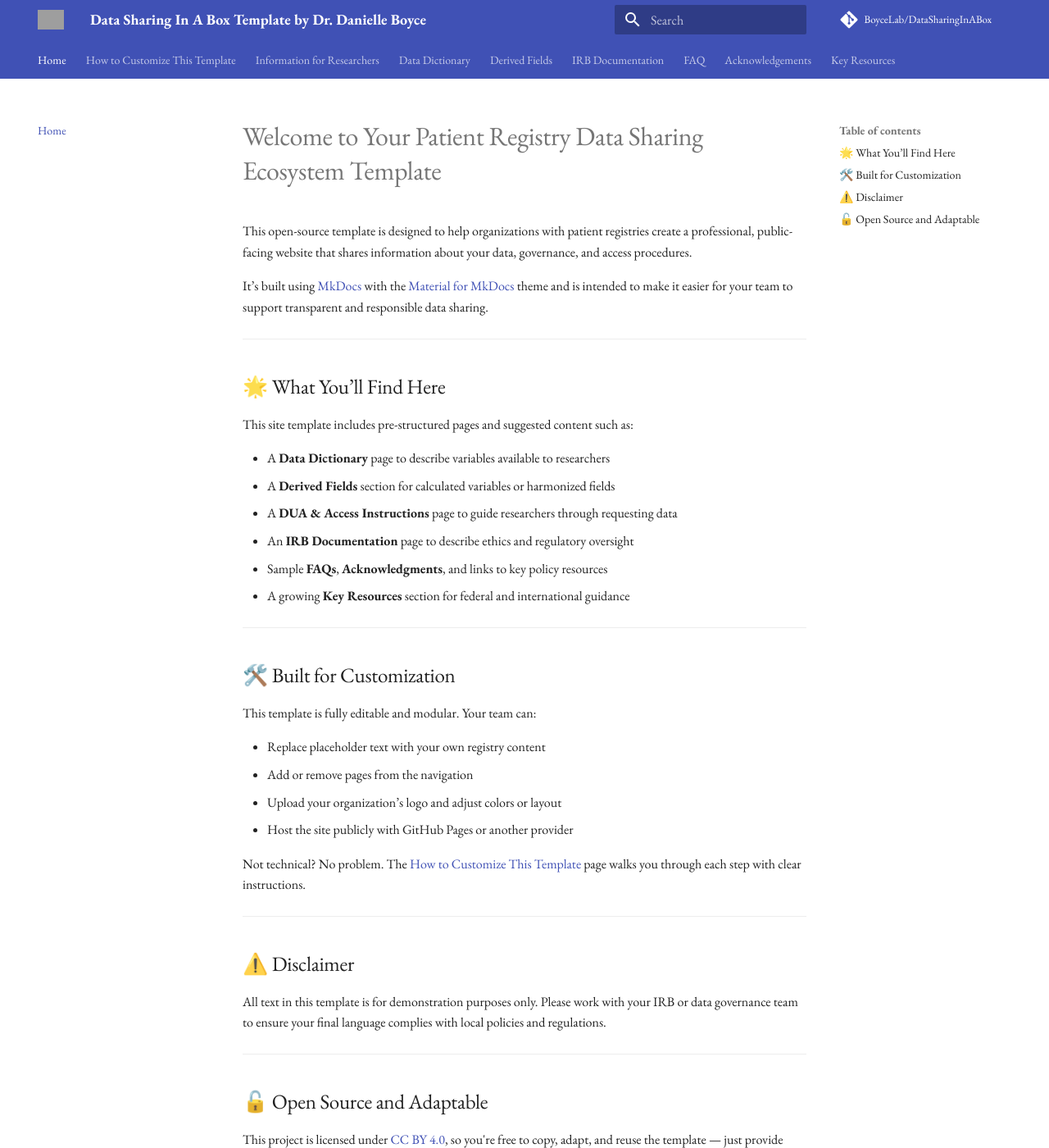
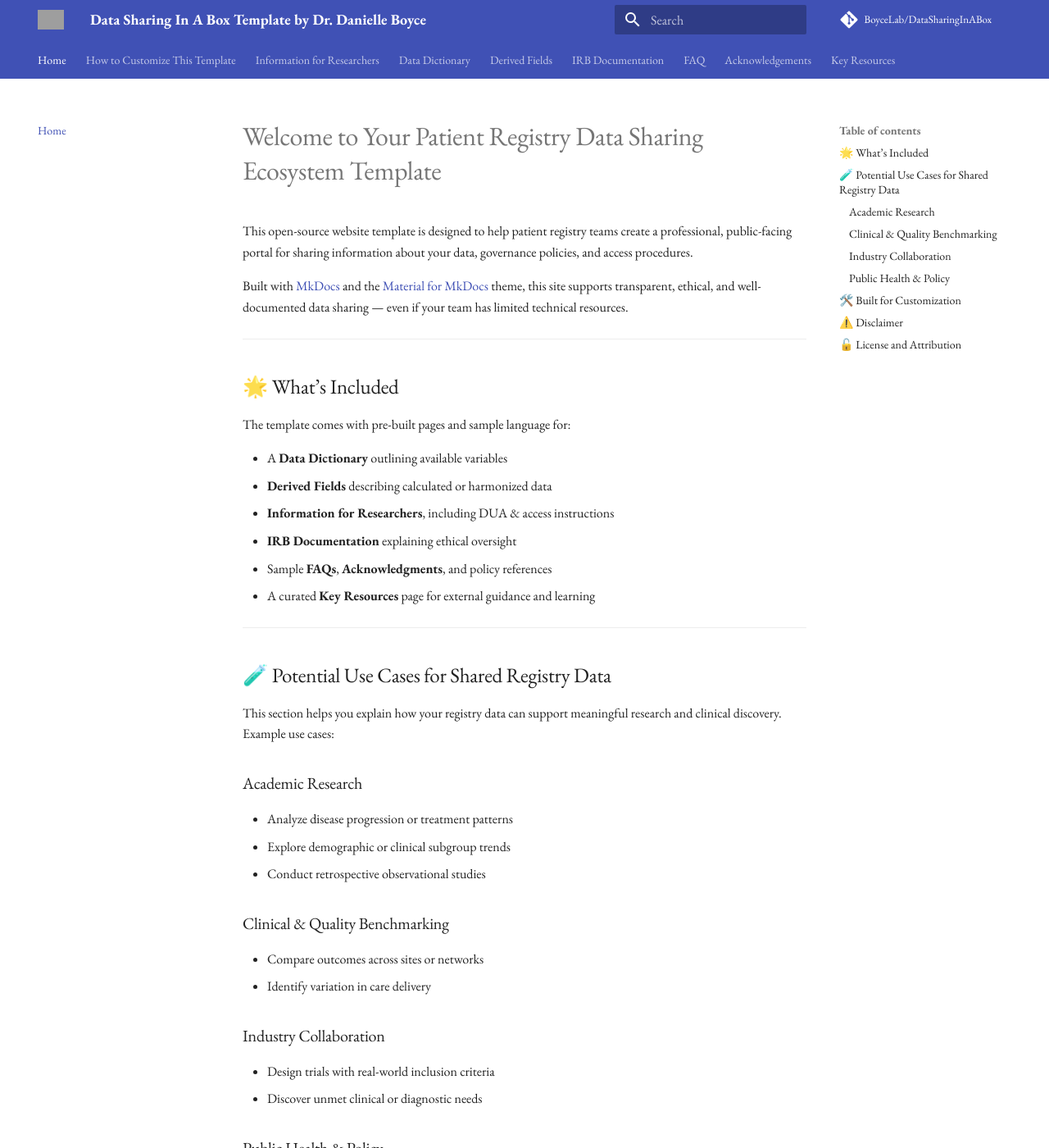
Before and after one commit to BoyceLab/DataSharingInABox, an MkDocs documentation site: the page built from docs/index.md, in a window 1280 px wide and 1400 px high. Shown: the whole window at 82% size. Built offline with MkDocs 1.6.1 and Material for MkDocs 9.7.7, drawn with Linux system fonts in a browser that asks for light colours; comment, search, counter and statistics services are not loaded; some of the changed text lies outside the part shown; grey boxes are pictures that could not be loaded.

Commit message:
Update index.md

```diff
--- a/docs/index.md
+++ b/docs/index.md
@@ -1,45 +1,70 @@
 # Welcome to Your Patient Registry Data Sharing Ecosystem Template
 
-This open-source template is designed to help organizations with patient registries create a professional, public-facing website that shares information about your data, governance, and access procedures.
+This open-source website template is designed to help patient registry teams create a professional, public-facing portal for sharing information about your data, governance policies, and access procedures.
 
-It’s built using [MkDocs](https://www.mkdocs.org/) with the [Material for MkDocs](https://squidfunk.github.io/mkdocs-material/) theme and is intended to make it easier for your team to support transparent and responsible data sharing.
+Built with [MkDocs](https://www.mkdocs.org/) and the [Material for MkDocs](https://squidfunk.github.io/mkdocs-material/) theme, this site supports transparent, ethical, and well-documented data sharing — even if your team has limited technical resources.
 
 ---
 
-## 🌟 What You’ll Find Here
+## 🌟 What’s Included
 
-This site template includes pre-structured pages and suggested content such as:
+The template comes with pre-built pages and sample language for:
 
-- A **Data Dictionary** page to describe variables available to researchers
-- A **Derived Fields** section for calculated variables or harmonized fields
-- A **DUA & Access Instructions** page to guide researchers through requesting data
-- An **IRB Documentation** page to describe ethics and regulatory oversight
-- Sample **FAQs**, **Acknowledgments**, and links to key policy resources
-- A growing **Key Resources** section for federal and international guidance
+- A **Data Dictionary** outlining available variables
+- **Derived Fields** describing calculated or harmonized data
+- **Information for Researchers**, including DUA & access instructions
+- **IRB Documentation** explaining ethical oversight
+- Sample **FAQs**, **Acknowledgments**, and policy references
+- A curated **Key Resources** page for external guidance and learning
+
+---
+
+## 🧪 Potential Use Cases for Shared Registry Data
+
+This section helps you explain how your registry data can support meaningful research and clinical discovery. Example use cases:
+
+### Academic Research
+- Analyze disease progression or treatment patterns
+- Explore demographic or clinical subgroup trends
+- Conduct retrospective observational studies
+
+### Clinical & Quality Benchmarking
+- Compare outcomes across sites or networks
+- Identify variation in care delivery
+
+### Industry Collaboration
+- Design trials with real-world inclusion criteria
+- Discover unmet clinical or diagnostic needs
+
+### Public Health & Policy
+- Estimate prevalence or geographic distribution
+- Inform guideline development or advocacy strategies
+
+> ✨ Your team can edit or expand this list to reflect your registry’s goals.
 
 ---
 
 ## 🛠️ Built for Customization
 
-This template is fully editable and modular. Your team can:
+You can fully adapt the site to match your registry:
 
-- Replace placeholder text with your own registry content
-- Add or remove pages from the navigation
-- Upload your organization’s logo and adjust colors or layout
-- Host the site publicly with GitHub Pages or another provider
+- Swap in your own content and structure
+- Update branding and page layout
+- Add new tabs or link to external sites
+- Publish via GitHub Pages or other hosting platforms
 
-Not technical? No problem. The [How to Customize This Template](customization.md) page walks you through each step with clear instructions.
+See the [How to Customize This Template](customization.md) guide for setup instructions.
 
 ---
 
 ## ⚠️ Disclaimer
 
-All text in this template is for demonstration purposes only. Please work with your IRB or data governance team to ensure your final language complies with local policies and regulations.
+All content is provided for demonstration only. Registry teams must ensure final language aligns with local regulations and IRB-reviewed protocols.
 
 ---
 
-## 🔓 Open Source and Adaptable
+## 🔓 License and Attribution
 
-This project is licensed under [CC BY 4.0](https://creativecommons.org/licenses/by/4.0/), so you're free to copy, adapt, and reuse the template — just provide attribution.
+This project is available under [CC BY 4.0](https://creativecommons.org/licenses/by/4.0/). You may copy, reuse, or adapt it for your own registry — just include proper attribution.
 
-Let’s build a culture of transparent, ethical, and useful data sharing in patient-centered research.
+Let’s build a culture of transparent, ethical, and collaborative data sharing in patient-centered research.
```
